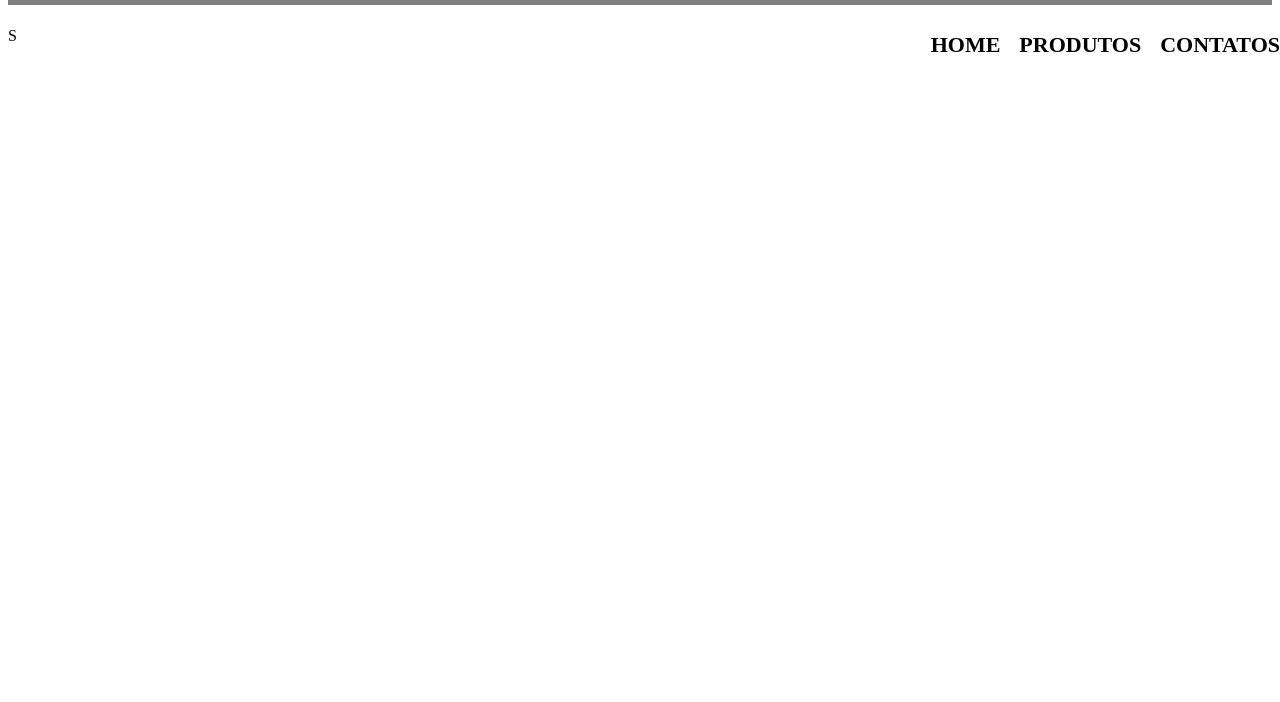
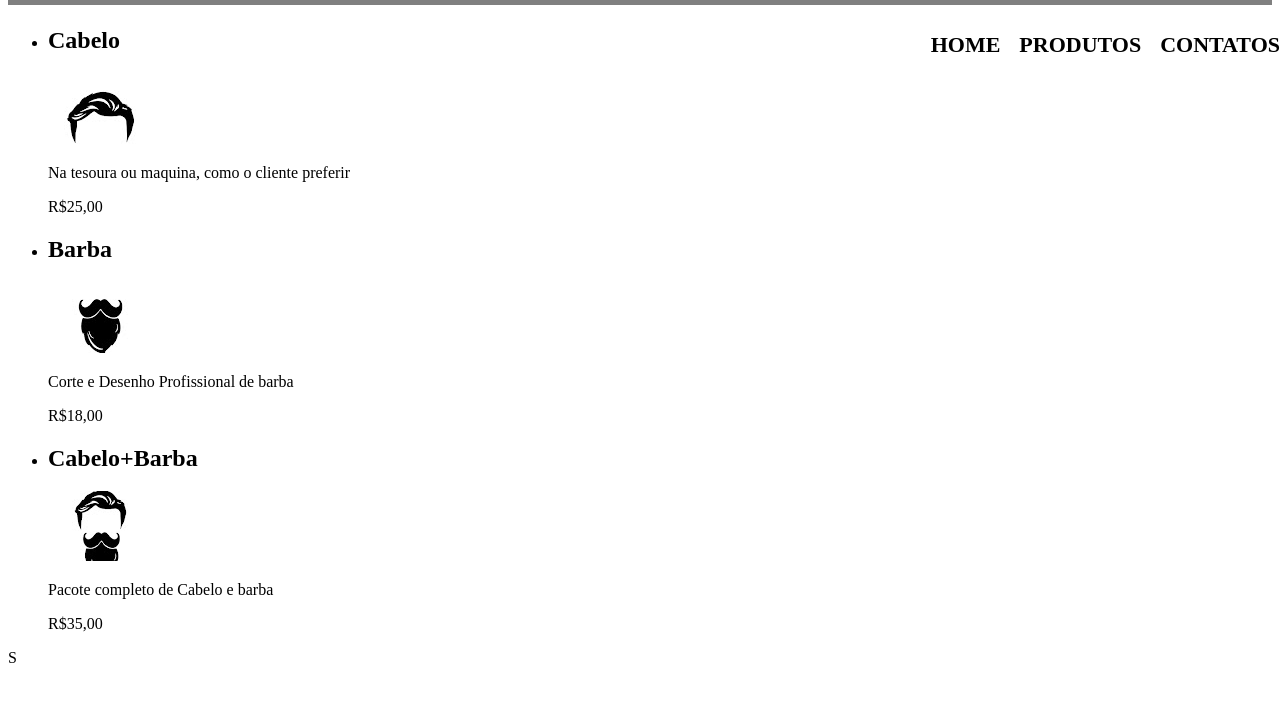
Before and after one commit to daniels3017/barbeariahomedaniel, a plain HTML site: page index.html in a window 1280 px wide. Shown: the part 94-796 px from the top of the page. Drawn offline with Linux system fonts and the light colour scheme.

Commit message:
Update index.html

```diff
--- a/index.html
+++ b/index.html
@@ -18,6 +18,35 @@
             </ul>
         </nav>
     </header>
+    <main>
+    <ul class="produtos">
+        <li>
+            <h2>Cabelo</h2>
+            <img src="cabelo.jpg" alt="">
+            <p class="descricao">Na tesoura ou maquina, como o cliente preferir</p>
+            <p class="preco">R$25,00</p>
+
+        </li>
+
+        <li>
+            <h2>Barba</h2>
+            <img src="barba.jpg" alt="">
+            <p class="descricao">Corte e Desenho Profissional de barba</p>
+            <p class="preco">R$18,00</p>
+
+        </li>
+
+        <li>
+            <h2>Cabelo+Barba</h2>
+            <img src="cabelo+barba.jpg" alt="">
+            <p class="descricao">Pacote completo de Cabelo e barba</p>
+            <p class="preco">R$35,00</p>
+
+        </li>
+
+
+    </ul>
+</main>
 
 </body>
 </html>S
```
